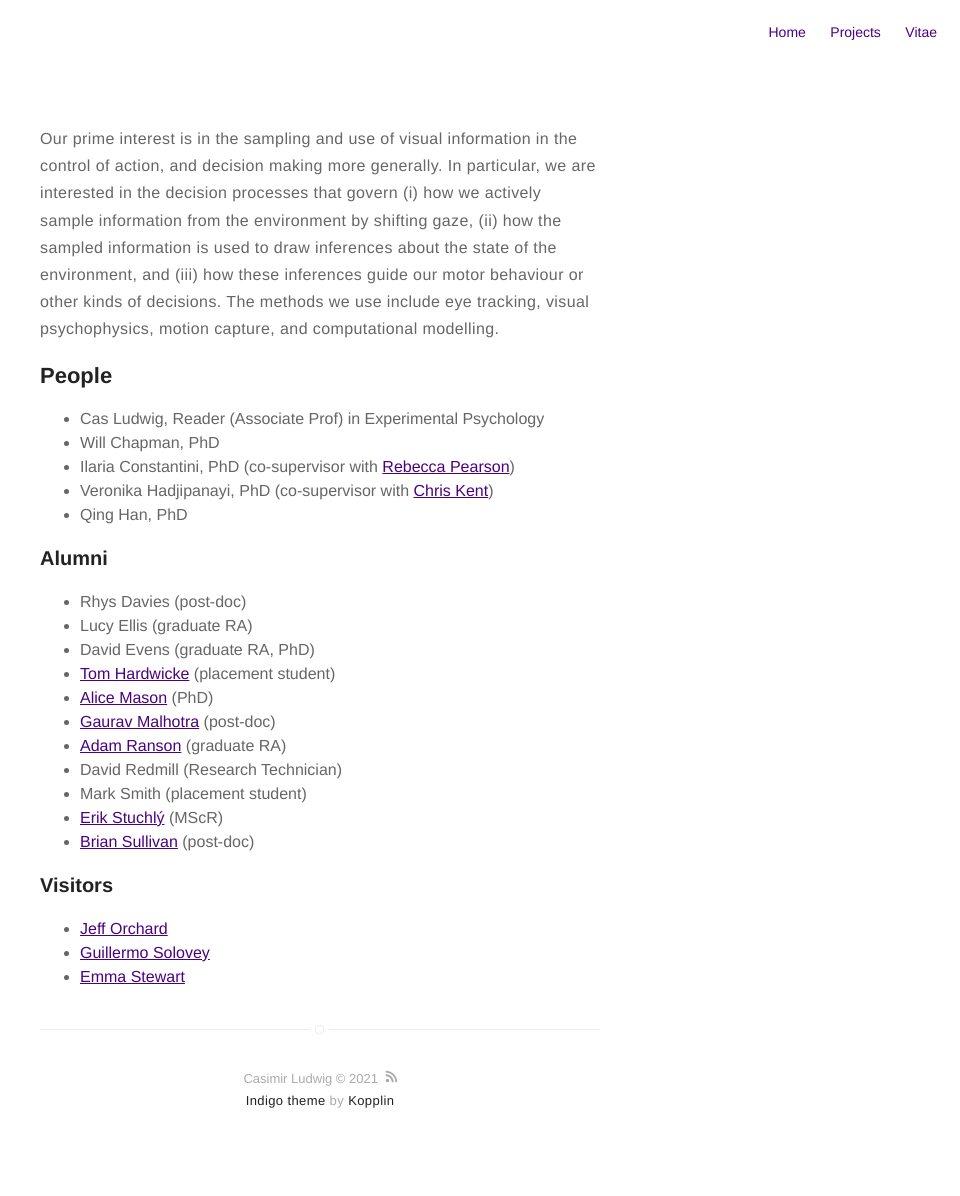
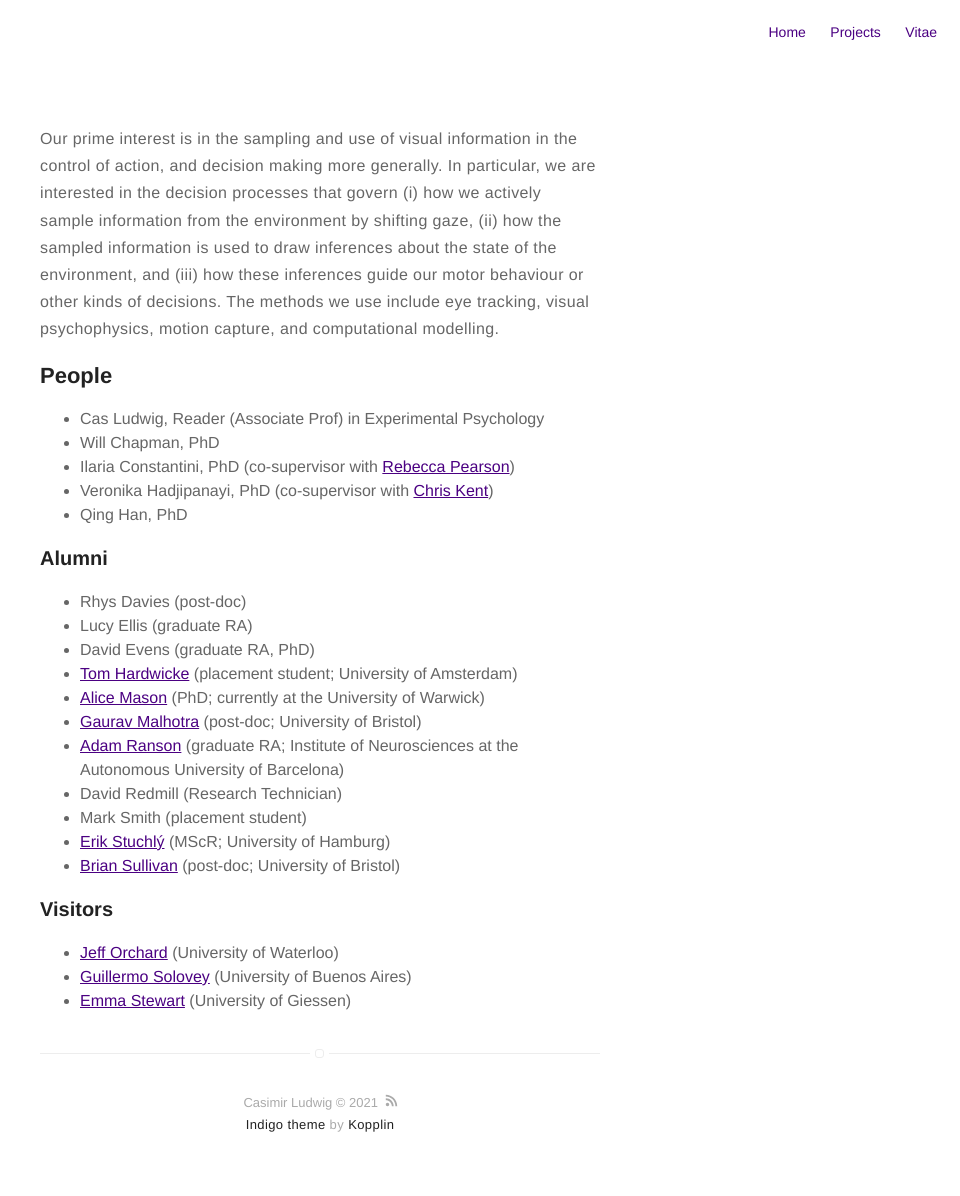
Before and after one commit to CasLudwig/CasLudwig.github.io, a Jekyll site: the page built from about.md, in a window 1280 px wide. Shown: the whole page, without its empty margins (320-1280 px from the left). Built offline with Jekyll 4.4.1, drawn with Linux system fonts in a browser that asks for light colours; before the commit the page ends 1172 px from its top, so only the background shows below that.

Commit message:
Update about.md

```diff
--- a/about.md
+++ b/about.md
@@ -18,17 +18,17 @@ Our prime interest is in the sampling and use of visual information in the contr
 - Rhys Davies (post-doc)
 - Lucy Ellis (graduate RA)
 - David Evens (graduate RA, PhD)
-- [Tom Hardwicke](https://tomhardwicke.netlify.app/){:target="_blank"} (placement student)
-- [Alice Mason](https://alicemason.github.io/){:target="_blank"} (PhD)
-- [Gaurav Malhotra](https://research-information.bris.ac.uk/en/persons/gaurav-malhotra){:target="_blank"} (post-doc)
-- [Adam Ranson](https://www.ransonlab.net/home){:target="_blank"} (graduate RA)
+- [Tom Hardwicke](https://tomhardwicke.netlify.app/){:target="_blank"} (placement student; University of Amsterdam)
+- [Alice Mason](https://alicemason.github.io/){:target="_blank"} (PhD; currently at the University of Warwick)
+- [Gaurav Malhotra](https://research-information.bris.ac.uk/en/persons/gaurav-malhotra){:target="_blank"} (post-doc; University of Bristol)
+- [Adam Ranson](https://www.ransonlab.net/home){:target="_blank"} (graduate RA; Institute of Neurosciences at the Autonomous University of Barcelona)
 - David Redmill (Research Technician)
 - Mark Smith (placement student)
-- [Erik Stuchl&yacute;](https://www.psy.uni-hamburg.de/en/arbeitsbereiche/allgemeine-psychologie/personen/erik-stuchly.html){:target="_blank"} (MScR)
-- [Brian Sullivan](https://visionresearchblog.wordpress.com/){:target="_blank"} (post-doc)
+- [Erik Stuchl&yacute;](https://www.psy.uni-hamburg.de/en/arbeitsbereiche/allgemeine-psychologie/personen/erik-stuchly.html){:target="_blank"} (MScR; University of Hamburg)
+- [Brian Sullivan](https://visionresearchblog.wordpress.com/){:target="_blank"} (post-doc; University of Bristol)
 
 ### Visitors
 
-- [Jeff Orchard](https://cs.uwaterloo.ca/~jorchard/){:target="_blank"}
-- [Guillermo Solovey](https://gsolovey.netlify.app/){:target="_blank"}
-- [Emma Stewart](https://emmaemstewart.com/){:target="_blank"}
+- [Jeff Orchard](https://cs.uwaterloo.ca/~jorchard/){:target="_blank"} (University of Waterloo)
+- [Guillermo Solovey](https://gsolovey.netlify.app/){:target="_blank"} (University of Buenos Aires)
+- [Emma Stewart](https://emmaemstewart.com/){:target="_blank"} (University of Giessen)
```
